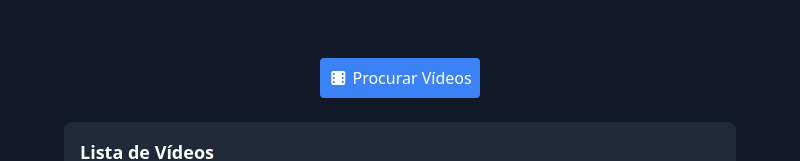
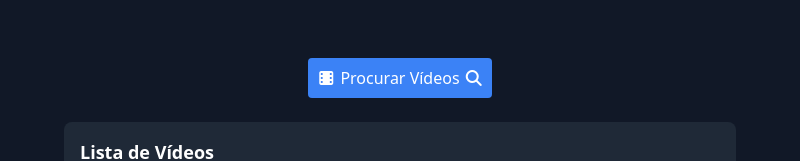
Before and after one commit to tiagoadv7/Player-V-deo, an Electron app: page index.html in a window 800 px wide. Shown: the part 262-423 px from the top of the page. Drawn offline with nearby package versions, Linux system fonts and the light colour scheme; no server answers.

Commit message:
ajuste inclusão de icone

```diff
--- a/index.html
+++ b/index.html
@@ -29,7 +29,7 @@
 
     <!-- Botão para procurar vídeos -->
     <button id="openVideoBtn" class="px-2 py-2 bg-blue-500 hover:bg-blue-700 rounded mb-6">
-      <i class="fas fa-film"></i> Procurar Vídeos
+      <i class="fas fa-film"></i> Procurar Vídeos <i class="fa-solid fa-magnifying-glass"></i>
     </button>
 
     <!-- Lista de vídeos na fila -->
```
